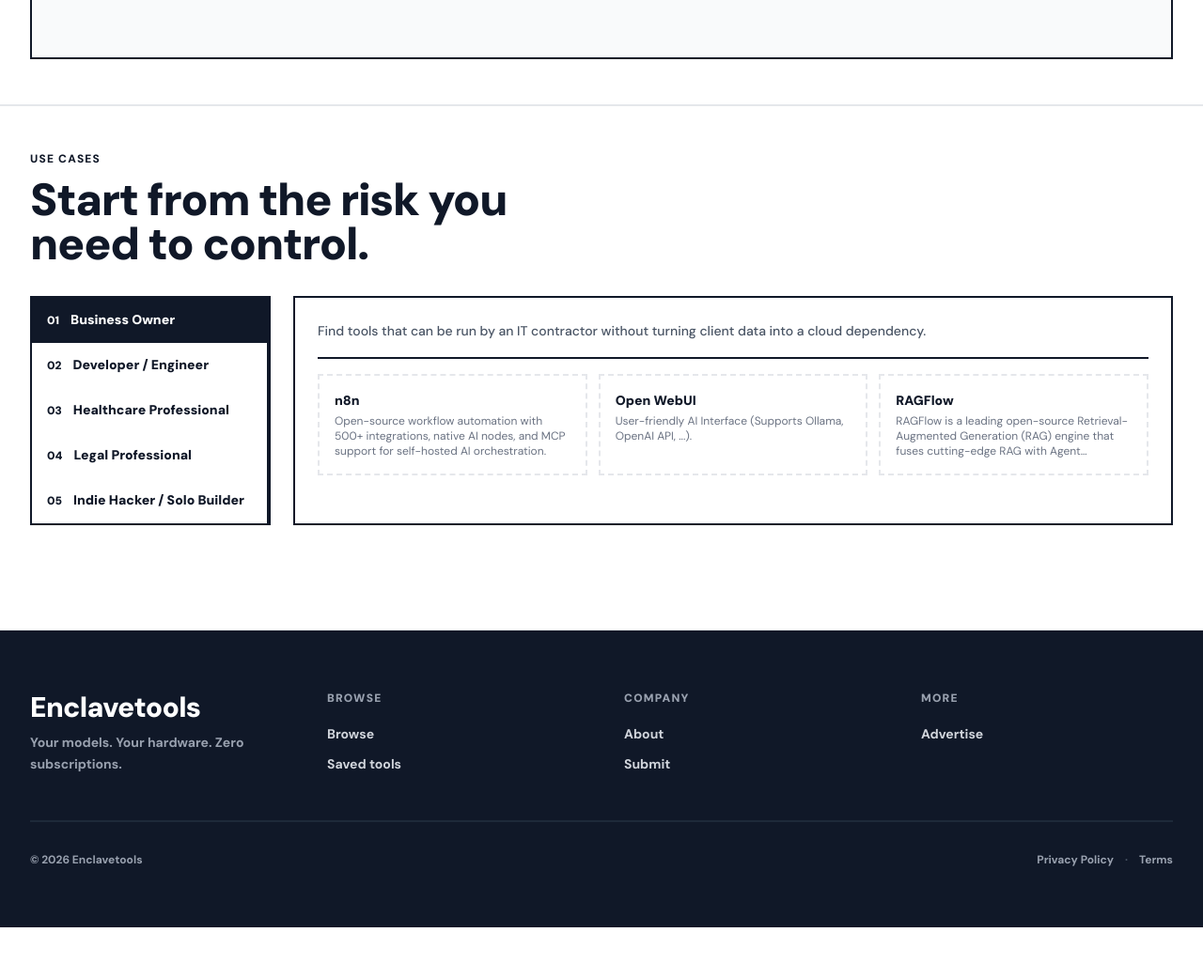
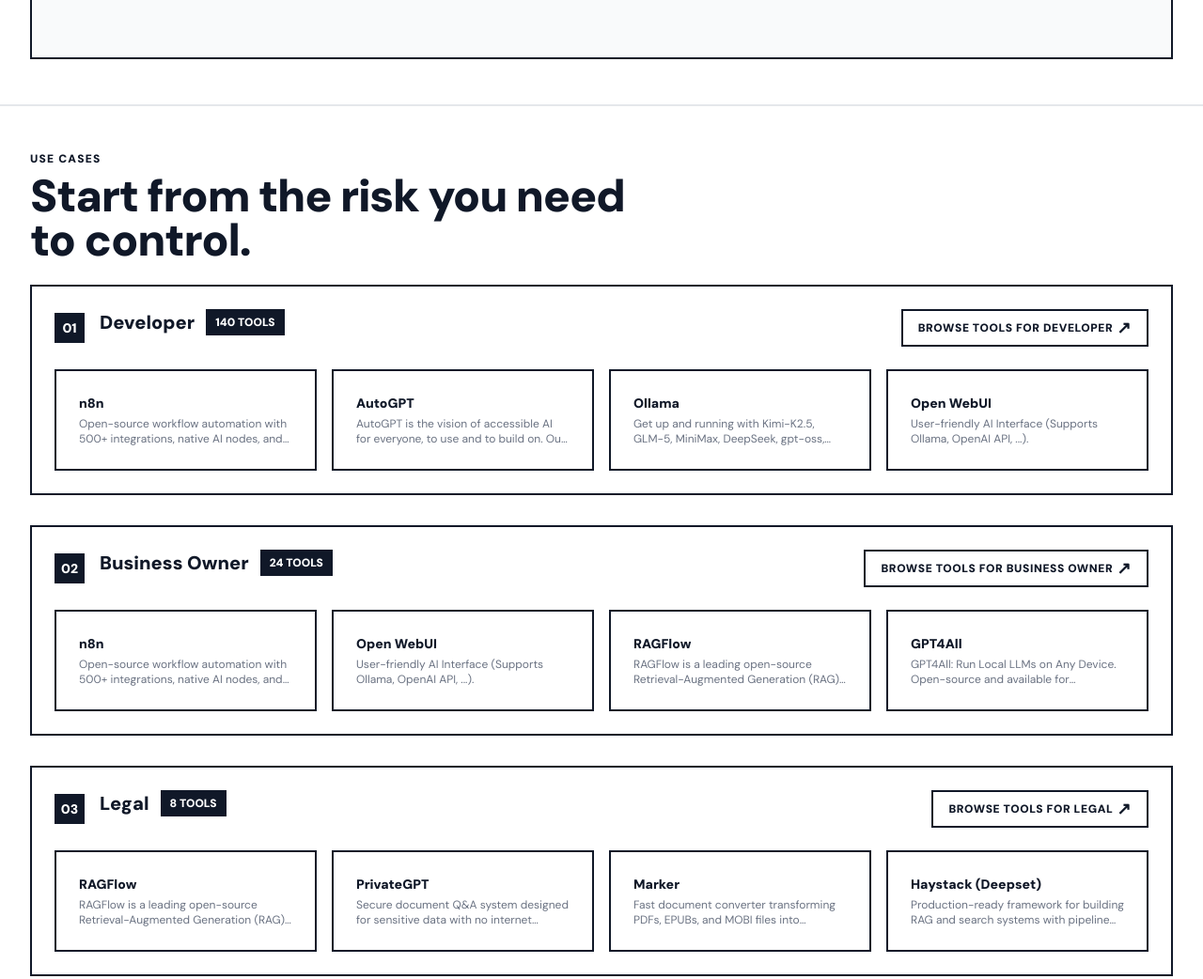
Before and after one commit to mamylinx/enclavetools-web, an Astro site: page / in a window 1280 px wide. Shown: the part 4122-5164 px from the top of the page at 94% size. Before the commit the page ends 5109 px from the top, so only its background shows below. Built offline with nearby package versions, Linux system fonts and the light colour scheme; Astro itself is replaced by a stand-in of ours.

Commit message:
Refactor UseCases to be driven by filter options instead of hardcoded sections

```diff
--- a/src/components/UseCases.vue
+++ b/src/components/UseCases.vue
@@ -1,12 +1,4 @@
 <script setup lang="ts">
-import { ref } from 'vue';
-
-interface Section {
-    name: string;
-    copy: string;
-    categories: string[];
-}
-
 interface FeaturedTool {
     slug: string;
     title: string;
@@ -14,87 +6,84 @@ interface FeaturedTool {
 }
 
 const props = defineProps<{
-    sections: Section[];
     featuredTools: FeaturedTool[][];
+    featuredCounts: number[];
+    persona: string[];
     eyebrow?: string;
     heading?: string;
 }>();
-
-const activeTab = ref(0);
-
-function selectTab(index: number) {
-    activeTab.value = index;
-}
 </script>
 
 <template>
     <section
         id="use-cases"
-        class="max-w-[1400px] mx-auto px-4 md:px-8 py-12 scroll-mt-[82px]"
+        class="max-w-[1400px] mx-auto px-4 md:px-8 py-12 scroll-mt-20"
         aria-labelledby="use-cases-heading"
     >
-        <div class="mb-8">
-            <p class="text-xs font-extrabold uppercase tracking-widest text-gray-900">
+        <div>
+            <p class="text-xs font-black uppercase tracking-widest text-gray-900 mb-2">
                 {{ eyebrow || "Use cases" }}
             </p>
             <h2
                 id="use-cases-heading"
-                class="max-w-[620px] text-3xl md:text-4xl lg:text-5xl text-gray-900 leading-[0.98] font-black tracking-tight mt-3"
+                class="max-w-[640px] text-3xl md:text-4xl lg:text-5xl text-gray-900 leading-[0.98] font-black tracking-tight mb-6"
             >
                 {{ heading || "Start from the risk you need to control." }}
             </h2>
         </div>
 
-        <div class="flex flex-col md:flex-row gap-6">
+        <div>
             <div
-                class="flex md:flex-col border-2 border-gray-900 md:w-56 lg:w-64 shrink-0 md:self-start"
-                role="tablist"
-                aria-label="Use cases"
+                v-for="(p, index) in persona"
+                :key="index"
+                class="border-2 border-gray-900 p-6 bg-white"
+                :class="{ 'mt-8': index > 0 }"
             >
-                <button
-                    v-for="(section, index) in sections"
-                    :key="index"
-                    role="tab"
-                    :id="`use-case-tab-${index}`"
-                    :aria-controls="`use-case-panel-${index}`"
-                    :aria-selected="activeTab === index"
-                    class="flex items-center gap-3 px-4 h-12 text-left border-b-2 md:border-b-0 md:border-r-2 border-gray-900 last:border-b-0 transition-colors w-full"
-                    :class="activeTab === index ? 'bg-gray-900 text-white' : 'bg-white text-gray-900 hover:bg-gray-50'"
-                    @click="selectTab(index)"
+                <div class="flex flex-col md:flex-row md:items-start gap-4 mb-6">
+                    <div class="flex items-start gap-4 flex-1 min-w-0 w-full md:w-auto">
+                        <span
+                            class="text-sm font-black shrink-0 mt-1 bg-gray-900 text-white w-8 h-8 flex items-center justify-center"
                         >
-                    <span class="text-xs font-black shrink-0">
                             {{ String(index + 1).padStart(2, "0") }}
                         </span>
-                    <span class="text-sm font-black leading-tight">
-                        {{ section.name }}
+                        <div class="flex-1 min-w-0">
+                            <div class="flex items-center gap-2 md:gap-3 flex-wrap">
+                                <h3 class="text-lg md:text-xl font-black text-gray-900">
+                                    {{ p }}
+                                </h3>
+                                <span
+                                    class="inline-flex items-center px-2 py-1 text-xs font-black uppercase border-2 border-gray-900 bg-gray-900 text-white"
+                                >
+                                    {{ featuredCounts[index] }}
+                                    {{ featuredCounts[index] === 1 ? "tool" : "tools" }}
                                 </span>
-                </button>
+                            </div>
+                        </div>
+                    </div>
+                    <a
+                        :href="'/all?persona=' + encodeURIComponent(p)"
+                        class="shrink-0 inline-flex items-center justify-center h-10 border-2 border-gray-900 px-4 text-xs font-black uppercase tracking-wider bg-white text-gray-900 hover:bg-primary-500 hover:text-white hover:border-primary-500 transition-all duration-300 ease-out-expo hover:-translate-y-1 no-underline w-full md:w-auto"
+                    >
+                        <span class="hidden md:inline">Browse tools for {{ p }}</span>
+                        <span class="md:hidden">Browse</span>
+                        <span aria-hidden="true" class="text-lg leading-none ml-1">↗</span>
+                    </a>
                 </div>
 
                 <div
-                v-for="(section, index) in sections"
-                :key="index"
-                role="tabpanel"
-                :id="`use-case-panel-${index}`"
-                :aria-labelledby="`use-case-tab-${index}`"
-                class="border-2 border-gray-900 p-6 bg-white flex-1"
-                :class="activeTab === index ? '' : 'hidden'"
+                    v-if="featuredTools[index]?.length"
+                    class="grid grid-cols-1 sm:grid-cols-2 lg:grid-cols-3 xl:grid-cols-4 gap-4"
                 >
-                <p class="text-gray-600 text-sm leading-relaxed font-medium">
-                    {{ section.copy }}
-                </p>
-
-                <div class="grid grid-cols-1 sm:grid-cols-3 gap-3 mt-4 pt-4 border-t-2 border-gray-900">
                     <a
-                        v-for="tool in featuredTools[index]"
+                        v-for="tool in featuredTools[index].slice(0, 4)"
                         :key="tool.slug"
                         :href="`/tools/${tool.slug}`"
-                        class="border-2 border-dashed border-gray-200 p-4 hover:border-solid hover:border-gray-900 transition-colors no-underline block group"
+                        class="border-2 border-gray-900 p-6 bg-white no-underline block group transition-all duration-300 ease-out-expo hover:-translate-y-1 hover:shadow-card-hover"
                     >
                         <strong class="block text-sm font-black text-gray-900 group-hover:text-primary-500 transition-colors">
                             {{ tool.title }}
                         </strong>
-                        <span class="text-xs text-gray-500 mt-1 line-clamp-3">
+                        <span class="text-xs text-gray-500 mt-1 line-clamp-2">
                             {{ tool.body }}
                         </span>
                     </a>
--- a/src/pages/index.astro
+++ b/src/pages/index.astro
@@ -8,8 +8,10 @@ import ItemListSchema from "../components/schema/ItemListSchema.astro";
 import toolsData from "../data/tools.json";
 import categories from "../data/categories.json";
 import siteContent from "../data/site-content.json";
+import filterOptions from "../data/filter-options.json";
 
 const c = siteContent as Record<string, string>;
+const PERSONA = (filterOptions as Record<string, any>).persona.map((p: any) => p.value);
 
 const allTools = toolsData.tools.flatMap((cat: any) =>
     cat.content.map((tool: any) => ({
@@ -32,54 +34,15 @@ const categoryCounts = new Map(
     toolsData.tools.map((cat: any) => [cat.category, cat.content.length]),
 );
 
-const sections = [
-    {
-        name: c.usecase_business_name || "Business Owner",
-        copy:
-            c.usecase_business_copy ||
-            "Find tools that can be run by an IT contractor without turning client data into a cloud dependency.",
-        categories: ["rag-document", "chat-interfaces", "workflow-automation"],
-    },
-    {
-        name: c.usecase_developer_name || "Developer / Engineer",
-        copy:
-            c.usecase_developer_copy ||
-            "Shortlist self-hosted infrastructure by API support, license, hardware target, and deployment path.",
-        categories: ["llm-inference", "deployment", "monitoring-observability"],
-    },
-    {
-        name: c.usecase_healthcare_name || "Healthcare Professional",
-        copy:
-            c.usecase_healthcare_copy ||
-            "Look for offline tools that keep clinical notes and patient context inside the clinic network.",
-        categories: ["chat-interfaces", "speech-to-text", "rag-document"],
-    },
-    {
-        name: c.usecase_legal_name || "Legal Professional",
-        copy:
-            c.usecase_legal_copy ||
-            "Evaluate document review and private search workflows for contracts, discovery, and NDA-bound files.",
-        categories: ["rag-document", "vector-databases", "chat-interfaces"],
-    },
-    {
-        name: c.usecase_indie_name || "Indie Hacker / Solo Builder",
-        copy:
-            c.usecase_indie_copy ||
-            "Find affordable embeddable AI pieces that run locally or on your own small server.",
-        categories: ["llm-inference", "chat-interfaces", "agent-frameworks"],
-    },
-];
 
-const featuredFor = (categories: string[]) =>
+const featuredFor = (persona: string) =>
     allTools
-        .filter((tool: any) =>
-            tool.category.some((c: string) => categories.includes(c)),
-        )
+        .filter((tool: any) => tool.personas?.includes(persona))
         .sort(
             (a: any, b: any) =>
                 (b.popularity_score || 0) - (a.popularity_score || 0),
         )
-        .slice(0, 3);
+        .slice(0, 8);
 
 const categoryTiles = categories.slice(0, 8).map((cat: any) => ({
     ...cat,
@@ -89,7 +52,10 @@ const categoryTiles = categories.slice(0, 8).map((cat: any) => ({
             : categoryCounts.get(cat.category) || 0,
 }));
 
-const featuredTools = sections.map((s) => featuredFor(s.categories));
+const featuredTools = PERSONA.map((_, i) => featuredFor(PERSONA[i]));
+const featuredCounts = PERSONA.map((_, i) =>
+    allTools.filter((tool: any) => tool.personas?.includes(PERSONA[i])).length,
+);
 
 const hoverColors = [
     "hover:bg-accent-hue-1 hover:text-gray-900",
@@ -261,8 +227,9 @@ const hoverColors = [
     <div class="border-b-2 border-gray-200"></div>
     <UseCases
         client:visible
-        sections={sections}
         featured-tools={featuredTools}
+        featured-counts={featuredCounts}
+        persona={PERSONA}
         eyebrow={c.home_usecase_eyebrow || "Use cases"}
         heading={c.home_usecase_heading ||
             "Start from the risk you need to control."}
```
Lines whose indentation alone changed are shown as unchanged.
